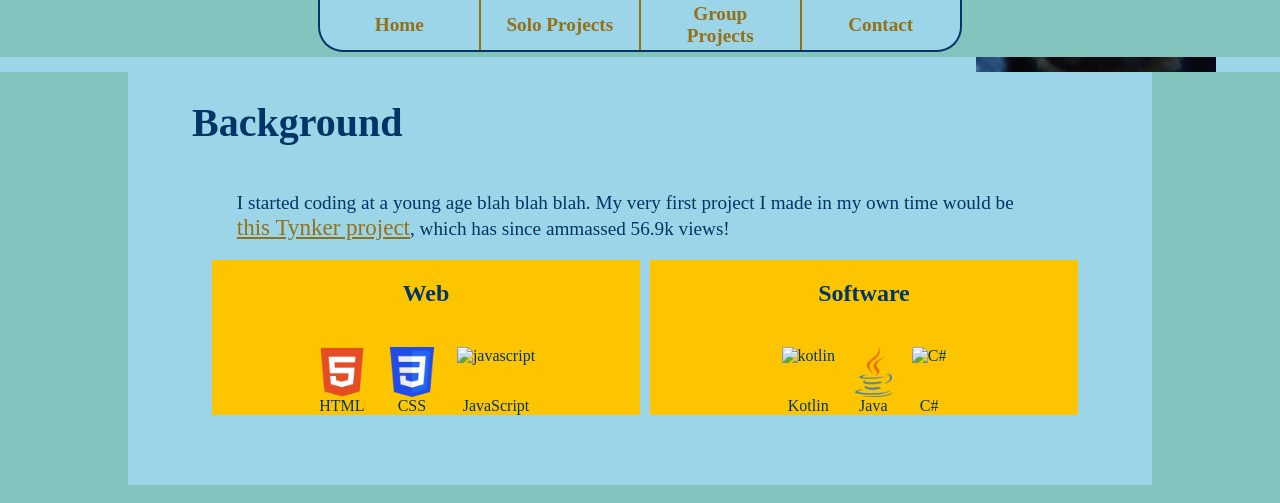
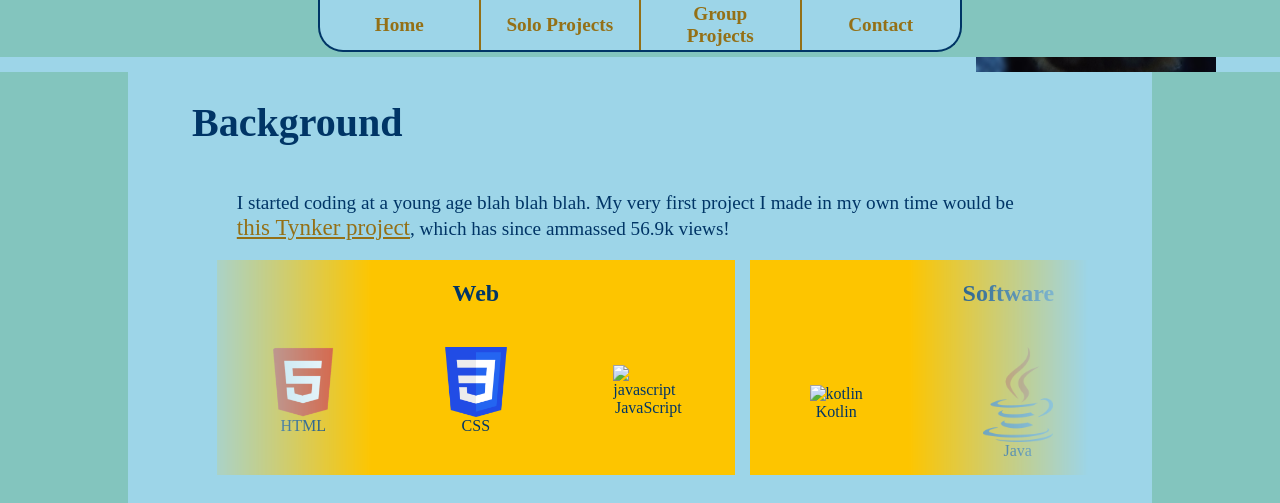
Before and after one commit to TKothenbeutel/Portfolio, a Jekyll site: the page built from index.html, in a window 1280 px wide and 1400 px high, scrolled down 339 px, cut to the strip 0-503 px from the top of the window. Built offline with Jekyll 4.4.1, drawn with Linux system fonts in a browser that asks for light colours.

Commit message:
Resized coding boxes

```diff
--- a/stylesheets/home.css
+++ b/stylesheets/home.css
@@ -57,18 +57,26 @@ p{
 
 .hs{
   display: grid;
-  gap: 10px;
-  height: fit-content;
+  gap: 15px;
+  max-height: 250px;
+  height: max-content;
   grid-template-columns: 10px;
   grid-auto-flow: column;
-  grid-auto-columns: calc(50% - 20px);
+  grid-auto-columns: calc(60% - 20px);
   grid-template-rows: minmax(150px, 1fr);
   overflow-x: scroll;
   padding-bottom: 20px;
+  mask-image: linear-gradient(
+    to right,
+    hsl(0 0% 0% / 0),
+    hsl(0 0% 0% / 1) 20%,
+    hsl(0 0% 0% / 1) 80%,
+    hsl(0 0% 0% / 0)
+  );
 }
 .hs::before,.hs::after{
   content: '';
-  width: 10px;
+  width: 15px;
 }
 
 .hsBox{
@@ -77,6 +85,8 @@ p{
   flex-direction: column;
   background-color: var(--color-accent1);
   gap: 20px;
+  padding-left: 10px;
+  padding-right: 10px;
 }
 
 .languagesBox{
@@ -84,16 +94,22 @@ p{
   align-items: center;
   flex-direction: row;
   gap: 20px;
+  width: 100%;
+  padding-bottom: 15px;
 }
 
 .codeLanguage{
   display: flex;
   flex-direction: column;
   align-items: center;
+  margin-left: auto;
+  margin-right: auto;
 }
 
 .langIcon{
-  height: 50px;
+  max-width: 70px;
+  min-width: 10px;
+  width: 100%;
 }
 
 .redirectButton{
```
